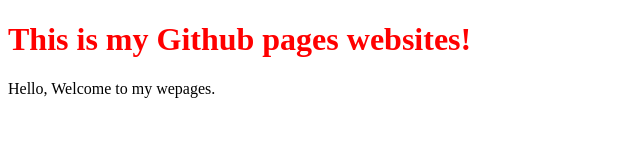
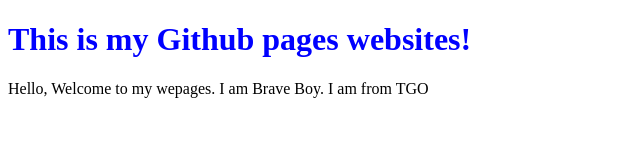
Before and after one commit to nyanhtetoo/braveboytgo.github.io, a plain HTML site: page index.html in a window 1280 px wide. Shown: the whole page, without its empty margins (0-640 px from the left). Drawn offline with Linux system fonts and the light colour scheme.

Commit message:
Add text body

```diff
--- a/index.html
+++ b/index.html
@@ -5,13 +5,15 @@
     <title>My Site</title>
     <style media="screen">
       h1 {
-        color: Red;
+        color: blue;
       }
     </style>
   </head>
   <body>
     <h1>This is my Github pages websites!</h1>
     Hello, Welcome to my wepages.
+    I am Brave Boy.
+    I am from TGO
 
   </body>
 </html>
```
